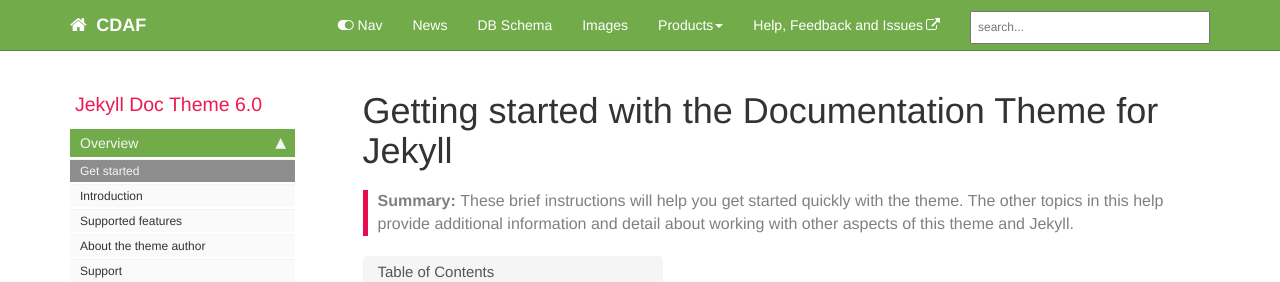
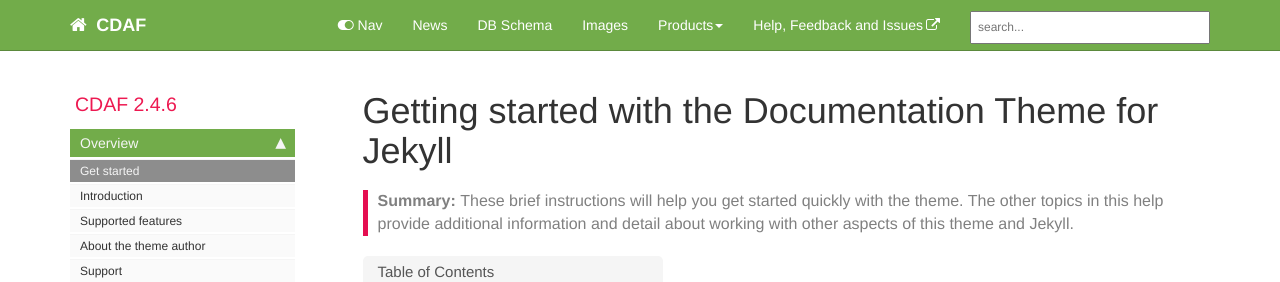
Before and after one commit to cdaf/docs.cdaf.io, a Jekyll site: the page built from index.md, in a window 1280 px wide. Shown: the top 282 px of the page. Built offline with Jekyll 4.4.1, drawn with Linux system fonts in a browser that asks for light colours; comment, search, counter and statistics services are not loaded.

Commit message:
Apply CDAF to sidebar

```diff
--- a/_data/sidebars/mydoc_sidebar.yml
+++ b/_data/sidebars/mydoc_sidebar.yml
@@ -2,8 +2,8 @@
 
 entries:
 - title: sidebar
-  product: Jekyll Doc Theme
-  version: 6.0
+  product: CDAF
+  version: 2.4.6
   folders:
 
   - title:
```
